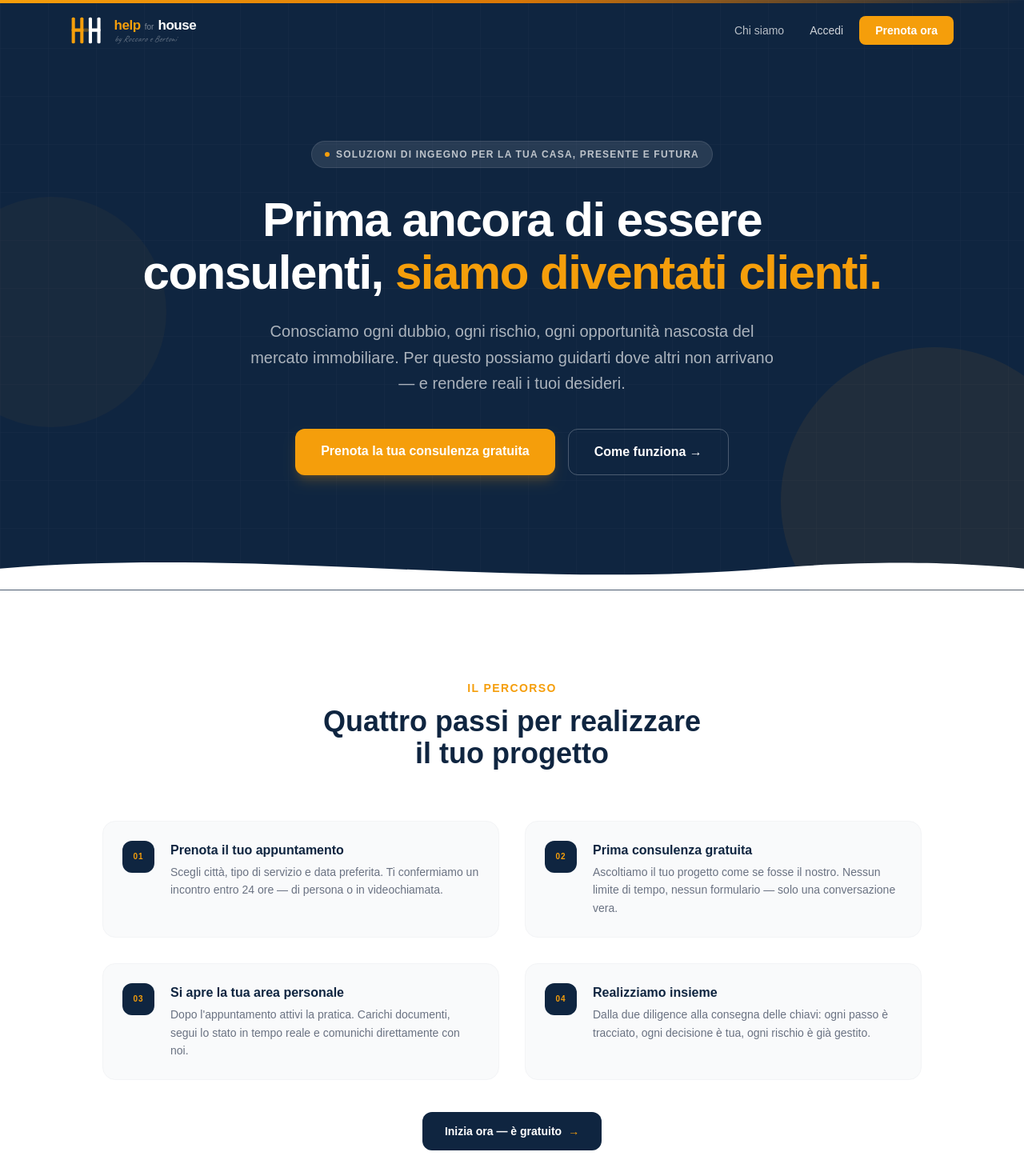
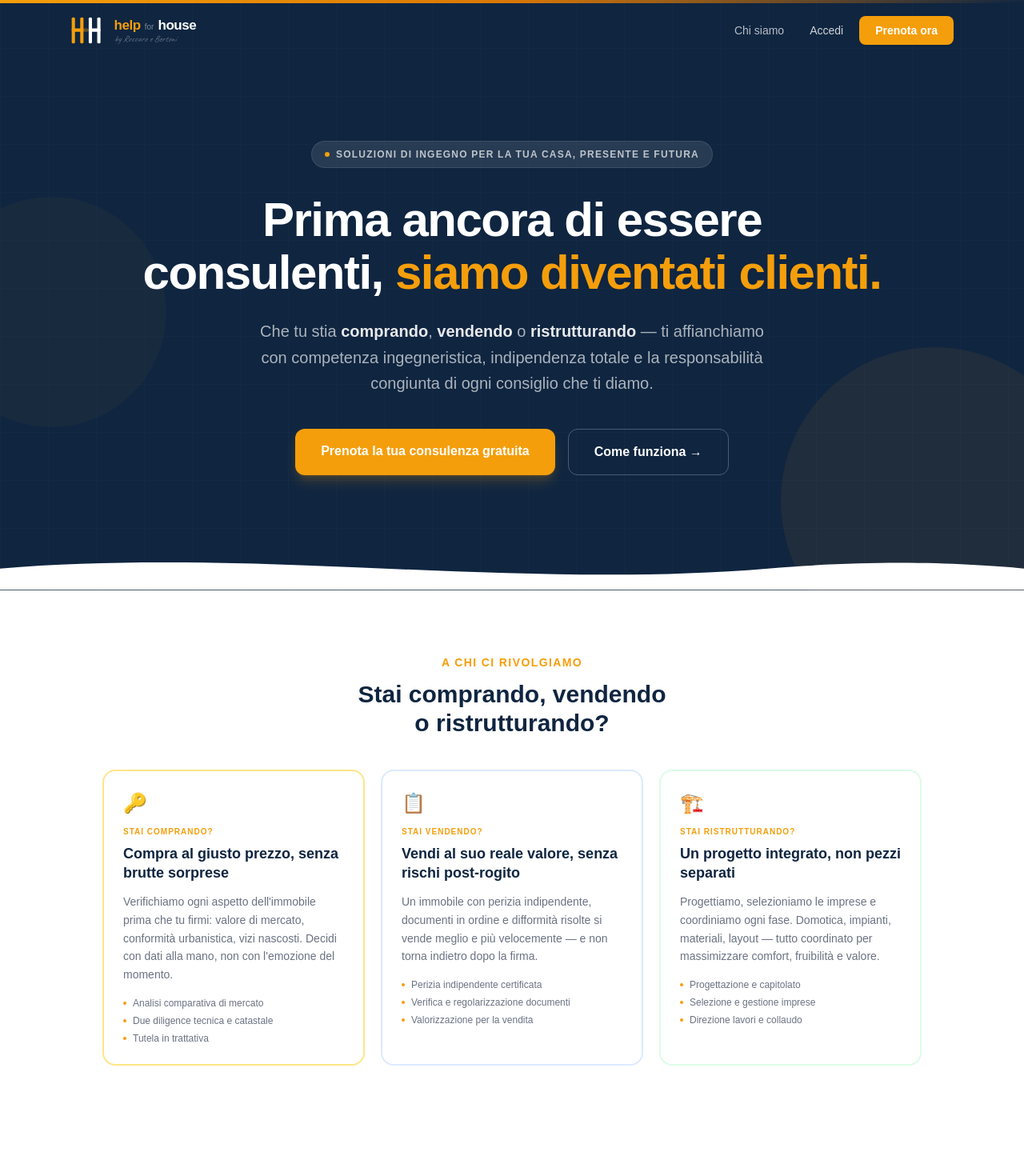
Before and after one commit to inglucabertoni-cyber/sito2, a Next.js app: page / in a window 1280 px wide. Shown: the top 1470 px of the page at 80% size. Built offline with nearby package versions, Linux system fonts and the light colour scheme; no server answers.

Commit message:
feat(home): add three-audience section (comprare / vendere / ristrutturare)
Update hero subtitle and add prominent cards clarifying who the
service is for, with tailored messaging for each use case.

Co-Authored-By: Claude Sonnet 4.6 <noreply@anthropic.com>

```diff
--- a/app/page.tsx
+++ b/app/page.tsx
@@ -159,8 +159,10 @@ export default async function HomePage() {
           </h1>
 
           <p className="text-base sm:text-lg md:text-xl text-white/65 max-w-2xl mx-auto mb-10 leading-relaxed px-2">
-            Conosciamo ogni dubbio, ogni rischio, ogni opportunità nascosta del mercato immobiliare.
-            Per questo possiamo guidarti dove altri non arrivano — e rendere reali i tuoi desideri.
+            Che tu stia <strong className="text-white/90">comprando</strong>,{" "}
+            <strong className="text-white/90">vendendo</strong> o{" "}
+            <strong className="text-white/90">ristrutturando</strong> — ti affianchiamo con competenza ingegneristica,
+            indipendenza totale e la responsabilità congiunta di ogni consiglio che ti diamo.
           </p>
 
           <div className="flex flex-col sm:flex-row gap-3 sm:gap-4 justify-center px-4">
@@ -185,6 +187,61 @@ export default async function HomePage() {
           <svg viewBox="0 0 1440 60" fill="none" xmlns="http://www.w3.org/2000/svg" preserveAspectRatio="none">
             <path d="M0 60V30C360 0 720 60 1080 30C1260 15 1380 25 1440 30V60H0Z" fill="white"/>
           </svg>
+        </div>
+      </section>
+
+      {/* ── PER CHI SEI ── */}
+      <section className="py-16 sm:py-20 px-4 sm:px-6 bg-white">
+        <div className="max-w-5xl mx-auto">
+          <div className="text-center mb-10">
+            <p className="text-[#F59E0B] font-bold text-xs sm:text-sm tracking-widest uppercase mb-3">A chi ci rivolgiamo</p>
+            <h2 className="text-2xl sm:text-3xl font-black text-[#0F2540]">
+              Stai comprando, vendendo<br className="hidden sm:block" /> o ristrutturando?
+            </h2>
+          </div>
+          <div className="grid sm:grid-cols-3 gap-5">
+            {[
+              {
+                tag: "Stai comprando?",
+                icon: "🔑",
+                titolo: "Compra al giusto prezzo, senza brutte sorprese",
+                desc: "Verifichiamo ogni aspetto dell'immobile prima che tu firmi: valore di mercato, conformità urbanistica, vizi nascosti. Decidi con dati alla mano, non con l'emozione del momento.",
+                punti: ["Analisi comparativa di mercato", "Due diligence tecnica e catastale", "Tutela in trattativa"],
+                colore: "border-amber-200 hover:bg-amber-50",
+              },
+              {
+                tag: "Stai vendendo?",
+                icon: "📋",
+                titolo: "Vendi al suo reale valore, senza rischi post-rogito",
+                desc: "Un immobile con perizia indipendente, documenti in ordine e difformità risolte si vende meglio e più velocemente — e non torna indietro dopo la firma.",
+                punti: ["Perizia indipendente certificata", "Verifica e regolarizzazione documenti", "Valorizzazione per la vendita"],
+                colore: "border-blue-100 hover:bg-blue-50/40",
+              },
+              {
+                tag: "Stai ristrutturando?",
+                icon: "🏗️",
+                titolo: "Un progetto integrato, non pezzi separati",
+                desc: "Progettiamo, selezioniamo le imprese e coordiniamo ogni fase. Domotica, impianti, materiali, layout — tutto coordinato per massimizzare comfort, fruibilità e valore.",
+                punti: ["Progettazione e capitolato", "Selezione e gestione imprese", "Direzione lavori e collaudo"],
+                colore: "border-green-100 hover:bg-green-50/40",
+              },
+            ].map((c) => (
+              <div key={c.tag} className={`rounded-2xl border-2 p-6 transition-colors ${c.colore}`}>
+                <div className="text-2xl mb-3">{c.icon}</div>
+                <p className="text-[10px] font-black tracking-widest uppercase text-[#F59E0B] mb-2">{c.tag}</p>
+                <h3 className="font-black text-[#0F2540] text-base sm:text-lg leading-snug mb-3">{c.titolo}</h3>
+                <p className="text-xs sm:text-sm text-gray-500 leading-relaxed mb-4">{c.desc}</p>
+                <ul className="space-y-1.5">
+                  {c.punti.map((p) => (
+                    <li key={p} className="flex items-center gap-2 text-xs text-gray-500">
+                      <span className="w-1 h-1 rounded-full bg-[#F59E0B] flex-shrink-0" />
+                      {p}
+                    </li>
+                  ))}
+                </ul>
+              </div>
+            ))}
+          </div>
         </div>
       </section>
 
@@ -233,7 +290,7 @@ export default async function HomePage() {
               Ogni servizio è un passo<br className="hidden sm:block" /> verso il tuo obiettivo
             </h2>
             <p className="text-gray-500 mt-4 max-w-xl mx-auto text-sm sm:text-base">
-              Quattro fasi integrate per accompagnarti in ogni aspetto dell&apos;acquisto e della realizzazione.
+              Dalla valutazione all&apos;acquisto, dalla vendita alla ristrutturazione — quattro servizi integrati per ogni fase della vita di una casa.
             </p>
           </div>
 
```
